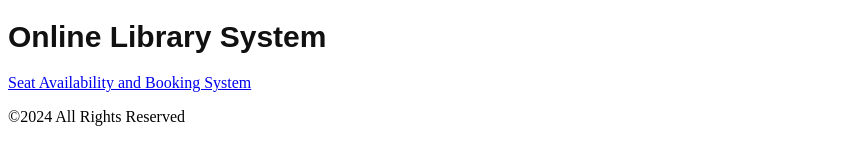
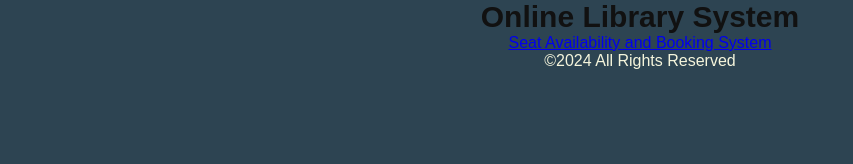
Before and after one commit to Antisocial-lite/Library-System, a plain HTML site: page index.html in a window 1280 px wide. Shown: the whole page, without its empty margins (0-853 px from the left). Drawn offline with Linux system fonts and the light colour scheme.

Commit message:
Update index.html

```diff
--- a/index.html
+++ b/index.html
@@ -4,6 +4,7 @@
     <meta charset="UTF-8" />
     <meta name="viewport" content="width=device-width, initial-scale=1.0" />
     <title>Landin Page</title>
+    <link rel=stylesheet href=style.css>
     <style>h1 {
         font-family: Arial, sans-serif;
         font-size: 30px;
@@ -25,8 +26,10 @@
       }</style>
   </head>
   <body>
+    <div>
     <h1>Online Library System</h1>
     <a href="loginas.html ">Seat Availability and Booking System</a>
+    </div>
   </body>
   <footer><p>&copy;2024 All Rights Reserved</p> </footer>
 </html>
```
